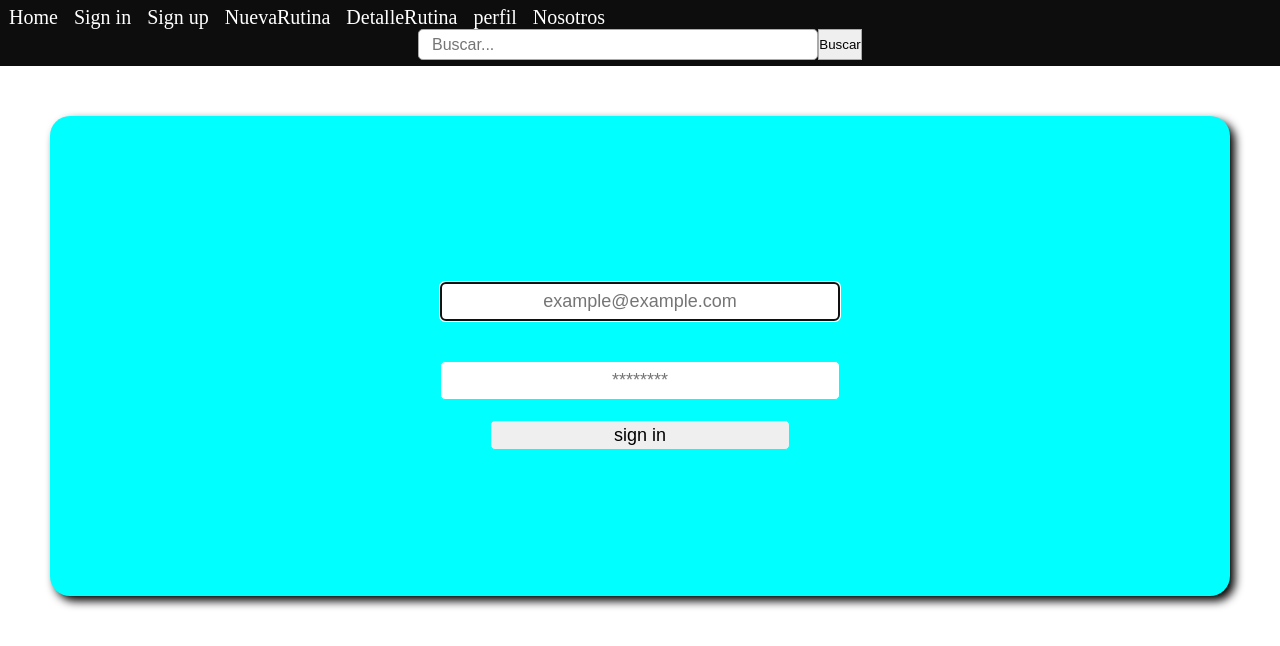
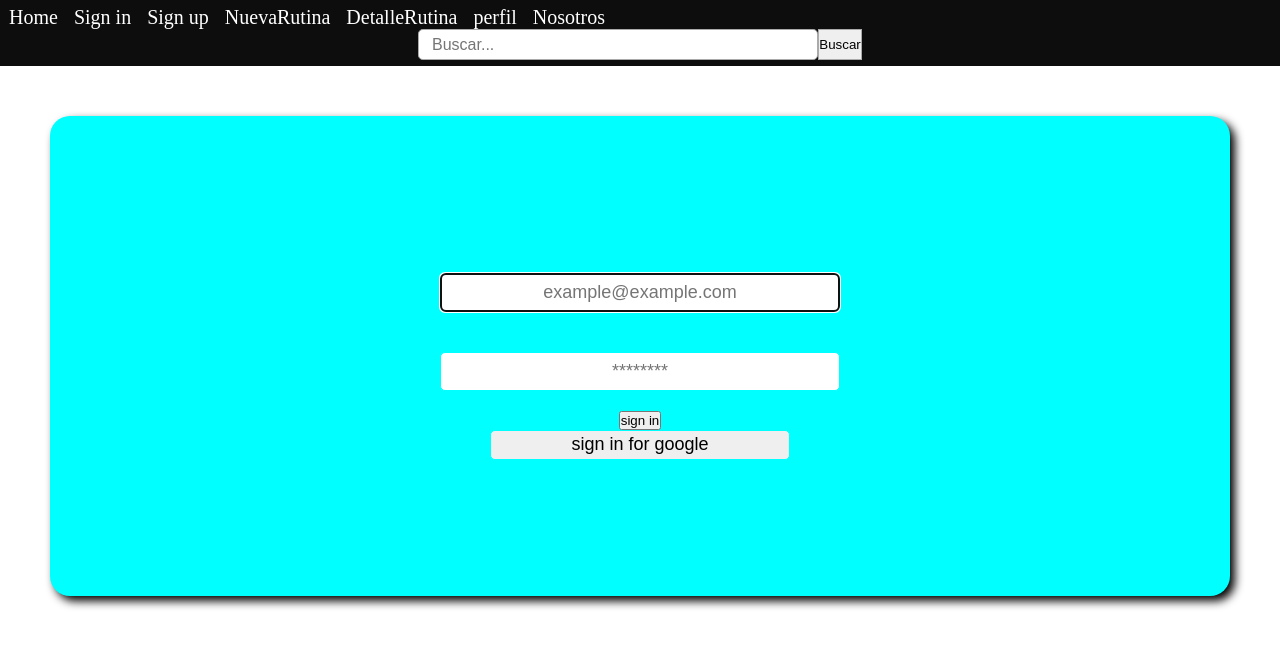
Before and after one commit to JuanVasquezJaramillo/PF-FrontEnd, a React (Vite) app in the folder client/: page /login in a window 1280 px wide. Shown: the top 646 px of the page. Built offline with nearby package versions, Linux system fonts and the light colour scheme; no server answers.

Commit message:
apply auth, create functions handleLogin, handleGoogle(login with google), handleSubmit(register with mail)

```diff
--- a/client/src/components/LoginUsers.jsx
+++ b/client/src/components/LoginUsers.jsx
@@ -1,65 +1,52 @@
-import React from "react";
+import { useDispatch } from "react-redux";
+import { useAuth } from "../context/authContext";
+import { signin } from "../global/userSlice";
 import style from "../modules/loginUsers.module.css";
 import { useState } from "react";
-import { useDispatch } from "react-redux";
-import { postUsers } from "../global/userSlice/postUsers";
 
-const LoginUsers = () => {
+const LoginUsers  = () => {
+
+  const auth = useAuth();
+  const {displayName} = auth.user;
+  console.log(displayName);
+
+  const dispatch = useDispatch()
+
   const [inputs, setInputs] = useState({
     email: "",
     password: "",
   });
 
-  function inputsChange(event) {
-    setInputs({
-      ...inputs,
-      [event.target.name]: event.target.value,
-    });
-    validate(
-      {
-        ...inputs,
-        [event.target.name]: event.target.value,
-      },
-      event.target.name
-    );
+  const handleChange = ({target: {name, value}}) => {
+    setInputs({...inputs, [name]: value})
   }
-  const [errors, setErrors] = useState({
-    email: "Campo Requerido",
-    password: "Campo Requerido",
-  });
 
-  const handleSubmit = (event) => {
-    event.preventDefault(); // Esta funcion no permite que el formulario se  resetee cuando se hace el submit
-    dispatch(postUsers(inputs));
-    console.log("inputs login", inputs);
-    setInputs({
-      email: "",
-      password: "",
-    });
-    console.log(inputs);
-  };
+  // register with mail
+  // const handleSubmit = (e) => {
+  //   e.preventDefault()
+  //   auth.register(inputs.email, inputs.password)
+  // }
 
-  const disable = () => {
-    let disabled = true;
-    for (let error in errors) {
-      if (errors[error] === "") disabled = false;
-      else {
-        disabled = true;
-        break;
-      }
-    }
-    return disabled;
-  };
+  const handleLogin = (e) => {
+    e.preventDefault();
+    auth.login(inputs.email, inputs.password);
+    dispatch(signin());
+  }
 
+  const handleGoogle = (e) => {
+    e.preventDefault();
+    auth.loginWithGoogle()
+    dispatch(signin());
+  }
   return (
     <div className={style.container}>
-      <form className={style.form} onSubmit={handleSubmit}>
+      <form className={style.form} onSubmit={handleLogin}>
         <input
           autoFocus
           autoComplete="true"
           type="email"
           name="email"
-          onChange={inputsChange}
+          onChange={(e) => handleChange(e)}
           placeholder="example@example.com"
           className={style.input}
         />
@@ -67,11 +54,18 @@ const LoginUsers = () => {
           autoComplete="true"
           type="password"
           name="password"
-          onChange={inputsChange}
+          onChange={(e) => handleChange(e)}
           placeholder="********"
           className={style.input}
         />
-        <button className={style.button}>sign in</button>
+        <button
+          type="submit"
+          className={style.Link}
+        >sign in</button>
+        <button
+          onClick={(e) => handleGoogle(e)}
+          className={style.button}
+        >sign in for google</button>
       </form>
     </div>
   );
```
